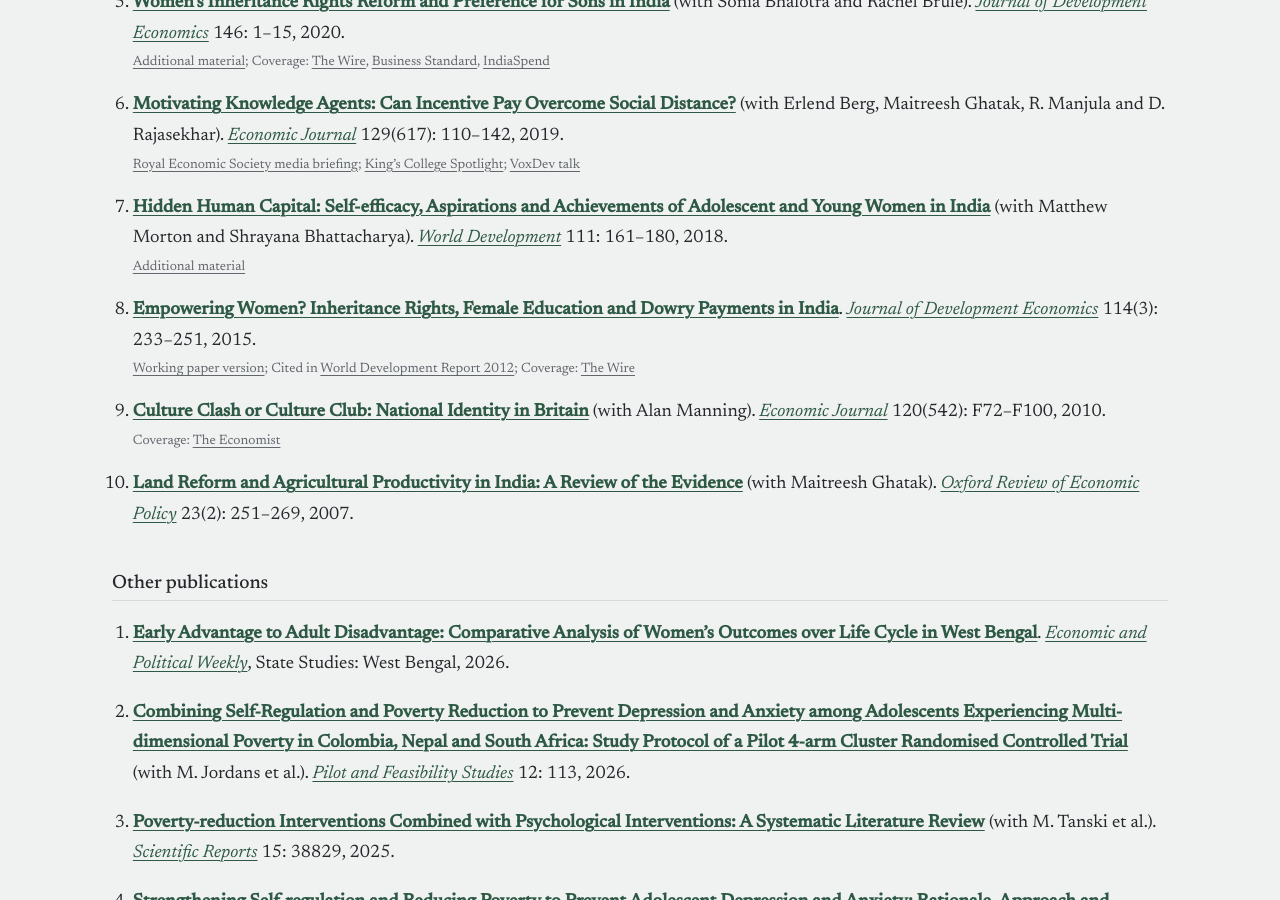
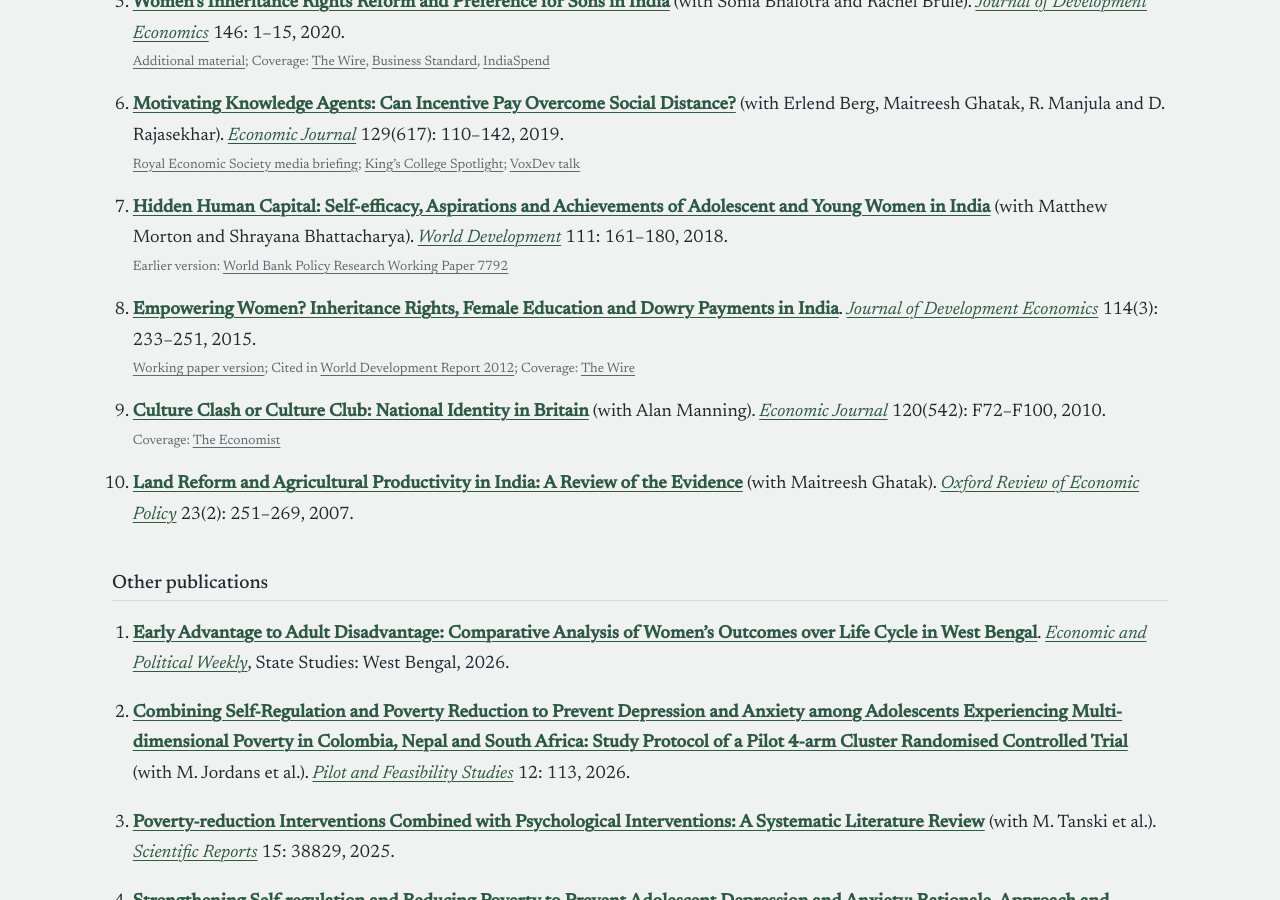
Before and after one commit to sanchariroym/sanchariroym.github.io, a Jekyll site: the page built from research.md, in a window 1280 px wide and 900 px high, scrolled down 640 px. Built offline with Jekyll 4.4.1, drawn with Linux system fonts in a browser that asks for light colours; part of the change alters nothing that is shown.

Commit message:
Research page: AEJ link, fix World Bank working paper links
Co-Authored-By: Claude Opus 5.5 <noreply@anthropic.com>
Claude-Session: https://claude.ai/code/session_01BVddaAtzbXtbz8eDZN5RwJ

```diff
--- a/research.md
+++ b/research.md
@@ -7,7 +7,7 @@ description: Publications and working papers by Sanchari Roy on gender, inherita
 
 ## Publications
 
-1. **[Social Networks, Gender Norms and Labour Supply: Experimental Evidence Using a Job Search Platform](https://drive.google.com/file/d/1QDcvMq6ydRU25n7kT13Spi4z9dKMU3a4/view)** (with Farzana Afridi, Amrita Dhillon and Nikita Sangwan). Accepted (undergoing data replication), *American Economic Journal: Applied Economics*.
+1. **[Social Networks, Gender Norms and Labour Supply: Experimental Evidence Using a Job Search Platform](https://drive.google.com/file/d/1QDcvMq6ydRU25n7kT13Spi4z9dKMU3a4/view)** (with Farzana Afridi, Amrita Dhillon and Nikita Sangwan). Accepted (undergoing data replication), *[American Economic Journal: Applied Economics](https://www.aeaweb.org/journals/app)*.
 
 2. **[Trade Policy and Jobs in Vietnam: The Unintended Consequences of US–China Trade Tensions](https://drive.google.com/file/d/1kUyF7XqWalcFs1I3FmWTKQbdM0plS5xK/view)** (with Lorenzo Rotunno, Anri Sakakibara and Pierre-Louis Vezina). *[World Bank Economic Review](https://academic.oup.com/wber)*, June 2026.
    - Earlier [version](https://www.imf.org/en/Publications/WP/Issues/2024/12/23/Trade-Policy-and-Jobs-in-Vietnam-The-Unintended-Consequences-of-US-China-Trade-Tensions-559698): IMF Working Paper No. 2024/263; [Blog](https://www.kcl.ac.uk/news/trade-war-between-superpowers-provided-unexpected-boost-for-nation); Cited in [testimony before the US-China Economic and Security Review Commission](http://www.uscc.gov/sites/default/files/2024-03/Edmund_Malesky_Testimony.pdf)
@@ -25,7 +25,7 @@ description: Publications and working papers by Sanchari Roy on gender, inherita
    - [Royal Economic Society media briefing](https://www.res.org.uk/resources-page/incentive-pay-helping-to-equalise-access-to-information-in-rural-india.html); [King's College Spotlight](https://www.kcl.ac.uk/news/spotlight-article?id=85beb91a-a110-4b0b-aa22-94bdb722e5d6); [VoxDev talk](https://voxdev.org/topic/health-education/using-incentives-motivate-knowledge-agents-evidence-india)
 
 7. **[Hidden Human Capital: Self-efficacy, Aspirations and Achievements of Adolescent and Young Women in India](https://drive.google.com/open?id=10ot0clqN5DhwKBEG9OcypaHVe0FofkL3)** (with Matthew Morton and Shrayana Bhattacharya). *[World Development](https://www.sciencedirect.com/journal/world-development)* 111: 161–180, 2018.
-   - [Additional material](https://drive.google.com/open?id=0B_pReSKjC0n1andCMjZ2UEU1TjA)
+   - Earlier version: [World Bank Policy Research Working Paper 7792](https://openknowledge.worldbank.org/entities/publication/501d4171-da8a-5fb0-bf8a-f165d3fdca2c)
 
 8. **[Empowering Women? Inheritance Rights, Female Education and Dowry Payments in India](https://drive.google.com/open?id=0B_pReSKjC0n1d0JFN0dmZXB3TzA)**. *[Journal of Development Economics](https://www.sciencedirect.com/journal/journal-of-development-economics)* 114(3): 233–251, 2015.
    - [Working paper version](https://drive.google.com/open?id=1VFYVztuIF65azsTeOpCTESUVORvwXEbv); Cited in [World Development Report 2012](https://siteresources.worldbank.org/INTWDR2012/Resources/7778105-1299699968583/7786210-1315936222006/Complete-Report.pdf); Coverage: [The Wire](https://thewire.in/225464/an-unpleasant-truth-underlies-gender-discrimination-in-india/)
@@ -45,7 +45,7 @@ description: Publications and working papers by Sanchari Roy on gender, inherita
 
 4. **[Strengthening Self-regulation and Reducing Poverty to Prevent Adolescent Depression and Anxiety: Rationale, Approach and Methods of the ALIVE Interdisciplinary Research Collaboration in Colombia, Nepal and South Africa](https://www.cambridge.org/core/journals/epidemiology-and-psychiatric-sciences/article/strengthening-selfregulation-and-reducing-poverty-to-prevent-adolescent-depression-and-anxiety-rationale-approach-and-methods-of-the-alive-interdisciplinary-research-collaboration-in-colombia-nepal-and-south-africa/936A721853C68B8F7E229AF0099CA26E)** (with Crick Lund et al.). *[Epidemiology and Psychiatric Sciences](https://www.cambridge.org/core/journals/epidemiology-and-psychiatric-sciences)* 32: e69, 2023.
 
-5. **[Discriminatory Laws against Women: A Review of the Evidence](https://drive.google.com/open?id=1i2fk8UlrZflLU24IurR5RXaV3_N1aMex)**. World Bank Policy Research Working Paper 8719, 2019. Prepared for the World Bank's *Women, Business and the Law Report 2019*.
+5. **[Discriminatory Laws against Women: A Review of the Evidence](https://openknowledge.worldbank.org/entities/publication/e4800134-0d9f-5fad-bfd4-64a2cf802392)**. World Bank Policy Research Working Paper 8719, 2019. Prepared for the World Bank's *Women, Business and the Law Report 2019*.
 
 6. **[Two States: A Comparative Analysis of Gujarat and Bihar's Growth Performance Between 1981–2011](https://drive.google.com/open?id=0B_pReSKjC0n1YmRKQnl6bEFlSjA)** (with Maitreesh Ghatak). *[India Review](https://www.tandfonline.com/loi/find20)* 14(1): 26–42, 2015.
 
```
